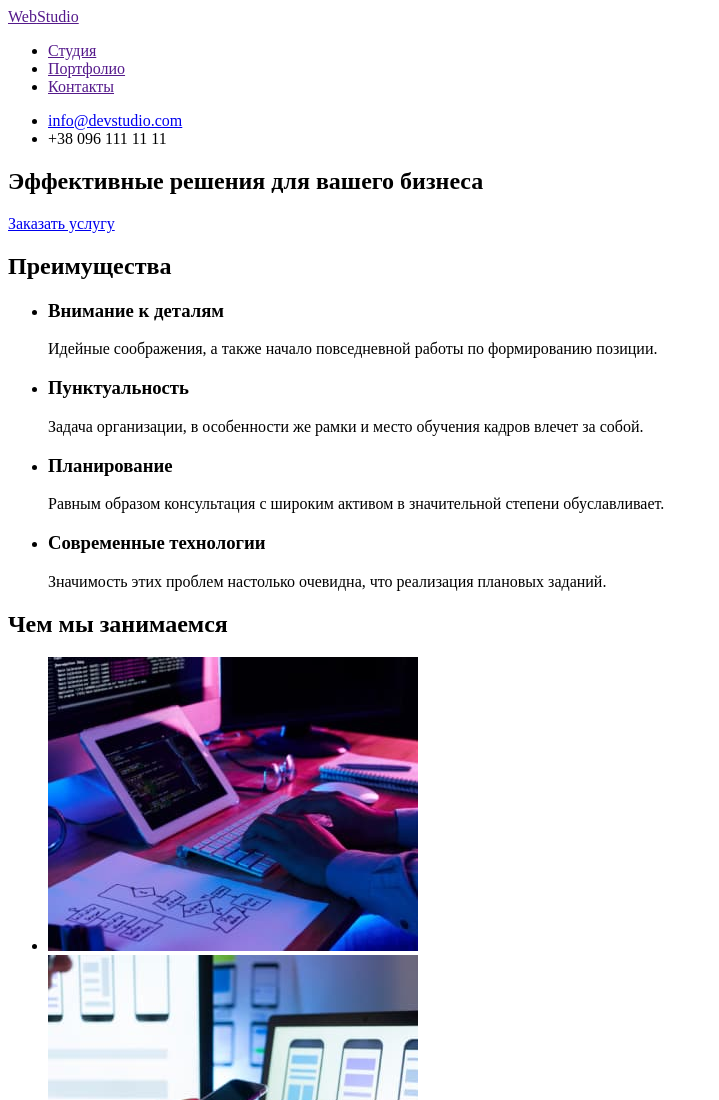
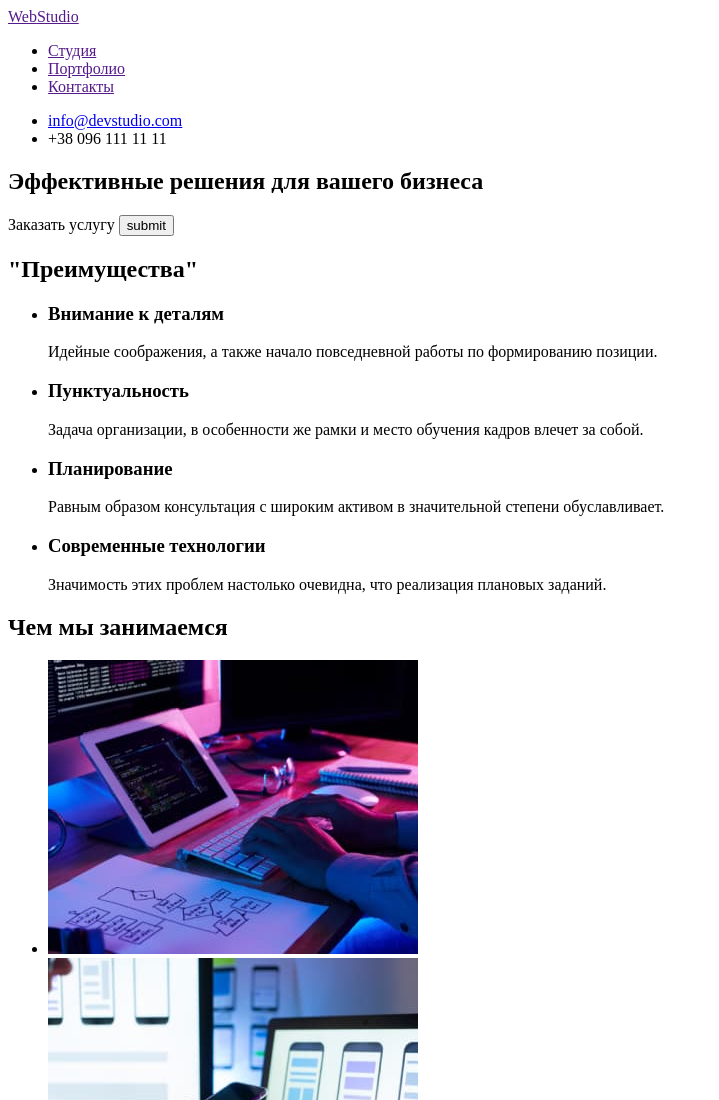
Before and after one commit to AnnaKostyanaya/goit-markup-hw-01, a plain HTML site: page index.html in a window 1280 px wide. Shown: the top 1100 px of the page, without its empty margins (0-719 px from the left). Drawn offline with Linux system fonts and the light colour scheme.

Commit message:
input button

```diff
--- a/index.html
+++ b/index.html
@@ -22,6 +22,7 @@
                         <a href="">Контакты</a>
                     </li>
                 </ul>
+            </nav>
                 <ul>
                     <li>
                         <a href="mailto:info@devstudio.com">info@devstudio.com</a>
@@ -30,17 +31,16 @@
                         +38 096 111 11 11
                     </li>
                 </ul>
-            </nav>
         </header>
         <main>
             <!-- Главный баннер -->
             <section>
                 <h1>Эффективные решения для вашего бизнеса</h1>
-                <a href="google.com">Заказать услугу</a>
+                <p>Заказать услугу <input type="button" value="submit"></p>
             </section>
             <!-- Преимущества -->
             <section>
-                <h2>Преимущества</h2>
+                <h2>"Преимущества"</h2>
                 <ul>
                     <li>
                         <h3>Внимание к деталям</h3>
```
